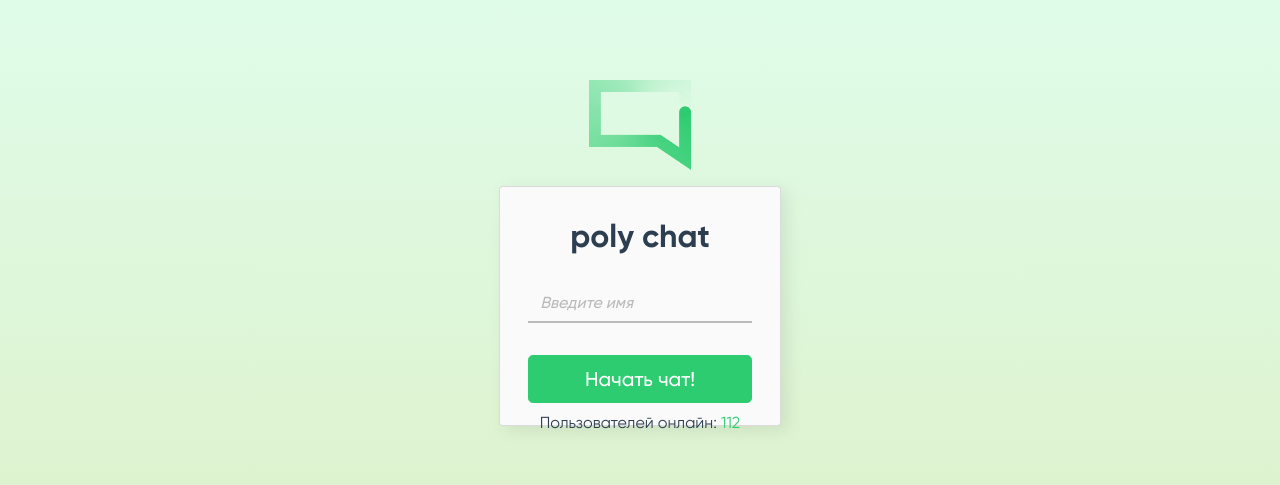
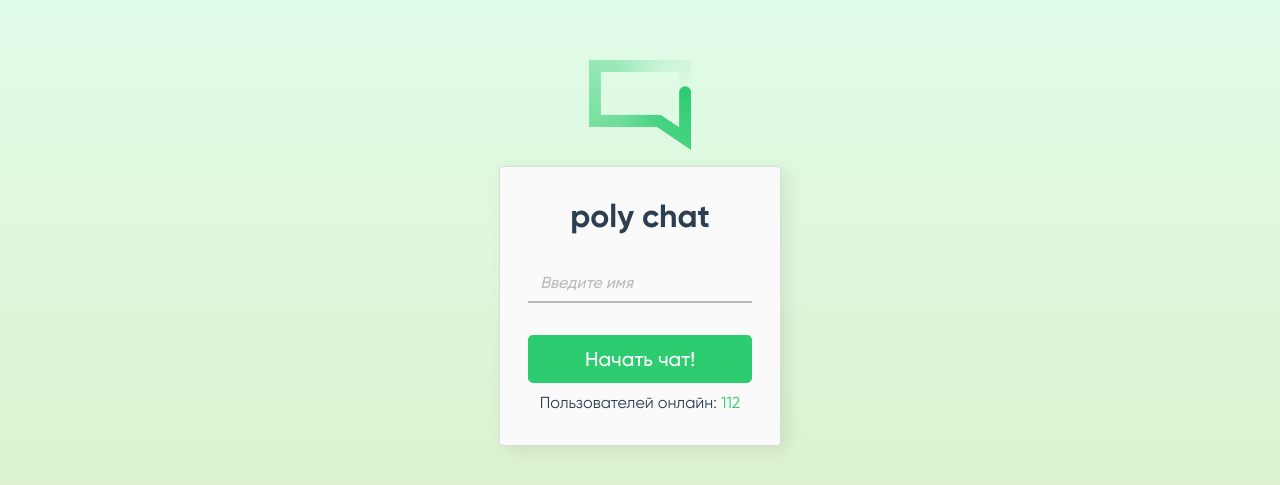
Before and after one commit to benkenobi3/vue-chat, a Vue app: page / in a window 1280 px wide. Shown: the part 147-632 px from the top of the page. Built offline with nearby package versions, Linux system fonts and the light colour scheme.

Commit message:
chat update two

```diff
--- a/src/components/pages/Main.vue
+++ b/src/components/pages/Main.vue
@@ -76,7 +76,7 @@ export default {
     margin-top: 2vh;
     padding: 1vh;
     width: 22vw;
-    height: 30vh;
+    height: 35vh;
     filter: drop-shadow(0.5vw 0.5vh 0.5rem rgba(0,0,0, 0.08));
     font-family: "Gilroy";
     font-weight: 200;
```
